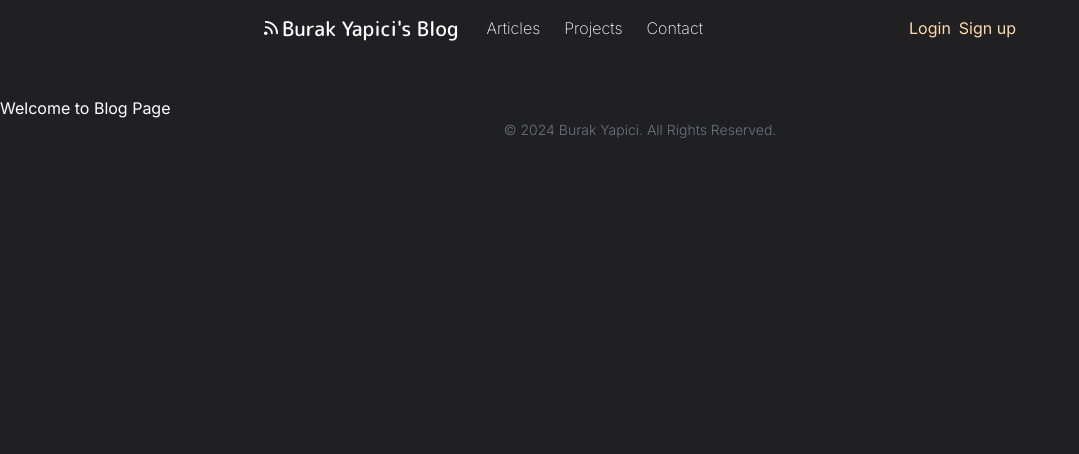
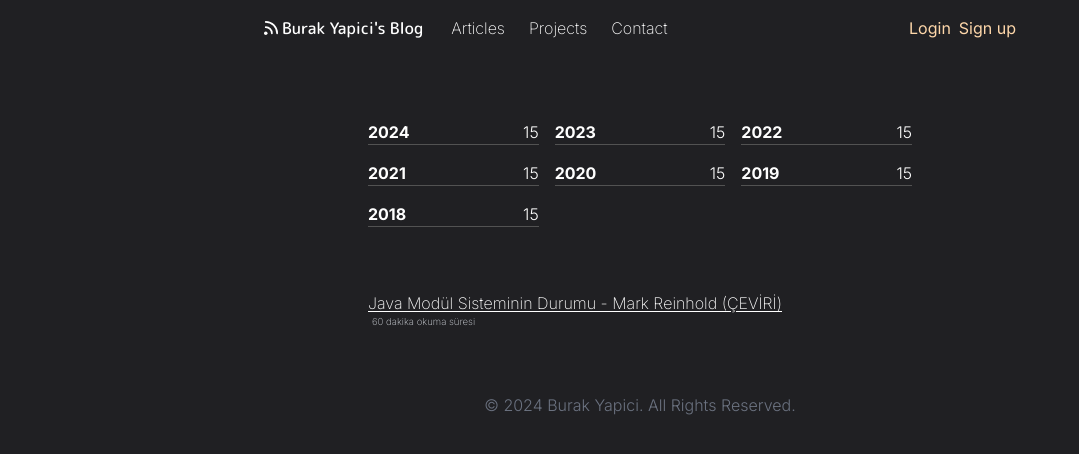
Before and after one commit to burakyapici747/my-website-fe, a Next.js app: page /articles in a window 1280 px wide. Shown: the top 454 px of the page, without its empty margins (0-1079 px from the left). Built offline with nearby package versions, Linux system fonts and the light colour scheme.

Commit message:
Articles page created

```diff
--- a/src/app/articles/page.tsx
+++ b/src/app/articles/page.tsx
@@ -1,7 +1,71 @@
+import Link from "next/link";
+
+
 const BlogPage = () => {
    return (
        <>
-          <div>Welcome to Blog Page</div>
+           <div className="site-main-container site-margin-top site-margin-bottom">
+               <ul className="taxonomy grid grid-cols-3 gap-4 site-margin-bottom">
+                   <li className="border-b border-[#525252]">
+                       <Link href="/" className="flex flex-row justify-between">
+                           <strong className="taxonomy-articles-year antialiased font-bold text-xs">2024</strong>
+                           <span className="taxonomy-articles-count antialiased font-light text-xs">15</span>
+                       </Link>
+                   </li>
+                   <li className="border-b border-[#525252]">
+                       <Link href="/" className="flex flex-row justify-between">
+                           <strong className="taxonomy-articles-year antialiased font-bold text-xs">2023</strong>
+                           <span className="taxonomy-articles-count antialiased font-light text-xs">15</span>
+                       </Link>
+                   </li>
+                   <li className="border-b border-[#525252]">
+                       <Link href="/" className="flex flex-row justify-between">
+                           <strong className="taxonomy-articles-year antialiased font-bold text-xs">2022</strong>
+                           <span className="taxonomy-articles-count antialiased font-light text-xs">15</span>
+                       </Link>
+                   </li>
+                   <li className="border-b border-[#525252]">
+                       <Link href="/" className="flex flex-row justify-between">
+                           <strong className="taxonomy-articles-year antialiased font-bold text-xs">2021</strong>
+                           <span className="taxonomy-articles-count antialiased font-light text-xs">15</span>
+                       </Link>
+                   </li>
+                   <li className="border-b border-[#525252]">
+                       <Link href="/" className="flex flex-row justify-between">
+                           <strong className="taxonomy-articles-year antialiased font-bold text-xs">2020</strong>
+                           <span className="taxonomy-articles-count antialiased font-light text-xs">15</span>
+                       </Link>
+                   </li>
+                   <li className="border-b border-[#525252]">
+                       <Link href="/" className="flex flex-row justify-between">
+                           <strong className="taxonomy-articles-year antialiased font-bold text-xs">2019</strong>
+                           <span className="taxonomy-articles-count antialiased font-light text-xs">15</span>
+                       </Link>
+                   </li>
+                   <li className="border-b border-[#525252]">
+                       <Link href="/" className="flex flex-row justify-between">
+                           <strong className="taxonomy-articles-year antialiased font-bold text-xs">2018</strong>
+                           <span className="taxonomy-articles-count antialiased font-light text-xs">15</span>
+                       </Link>
+                   </li>
+               </ul>
+               <section id="2024">
+                   <div className="articles grid grid-cols-1">
+                       <div className="article-item">
+                           <article className="article-archive-item">
+                               <h2 className="article-title antialiased text-sm font-extralight underline underline-offset-2 truncate">Java
+                                   Modül Sisteminin Durumu - Mark Reinhold (ÇEVİRİ)</h2>
+                           </article>
+                       </div>
+                        <p>
+                            <span className="flex flex-row gap-1">
+                                <i></i>
+                                <small className="text-text-xsm font-extralight text-gray-300 antialiased">60 dakika okuma süresi</small>
+                            </span>
+                        </p>
+                   </div>
+               </section>
+           </div>
        </>
    )
 };
--- a/src/app/page.tsx
+++ b/src/app/page.tsx
@@ -1,6 +1,7 @@
 import {M_PLUS_Rounded_1c, Open_Sans} from "@next/font/google";
 import Image from "next/image";
 import Link from "next/link";
+
 
 const mPlusRounded = M_PLUS_Rounded_1c({
     subsets: ['vietnamese'],
--- a/tailwind.config.js
+++ b/tailwind.config.js
@@ -25,7 +25,10 @@
     },
     width:{
       '100px': '100px',
-    }
+    },
+    fontSize:{
+      'text-xsm': '0.6rem',
+    },
   },
   plugins: [],
 }
```
